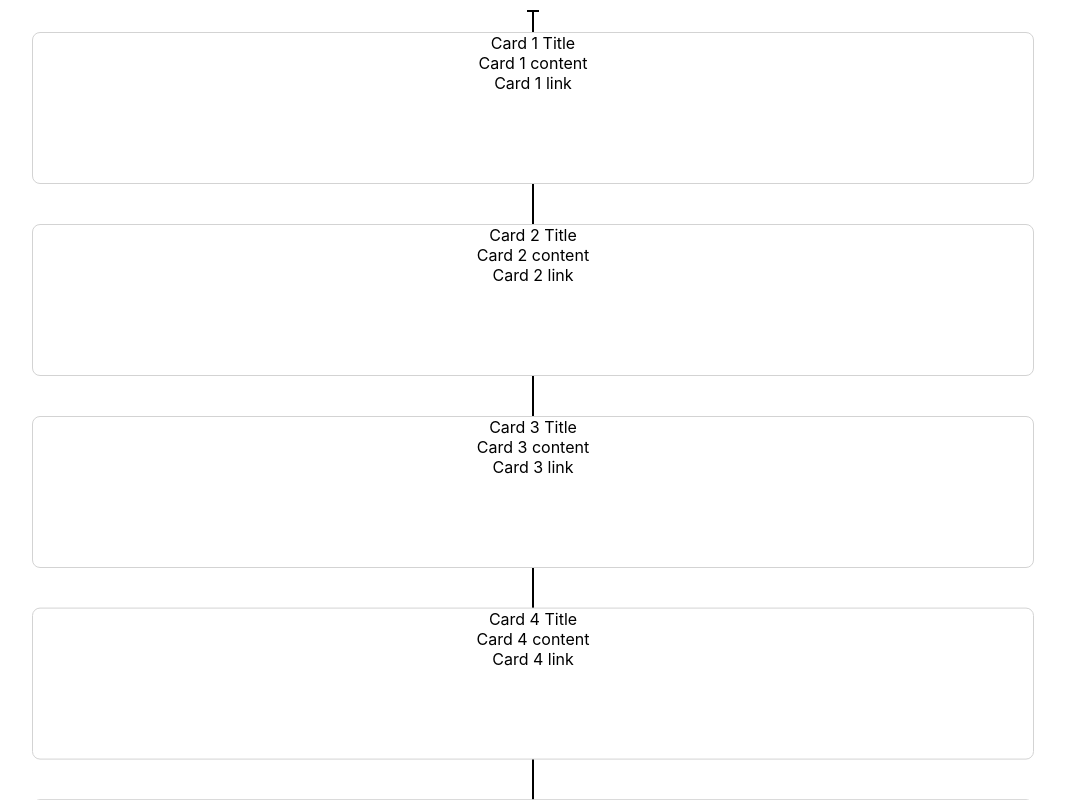
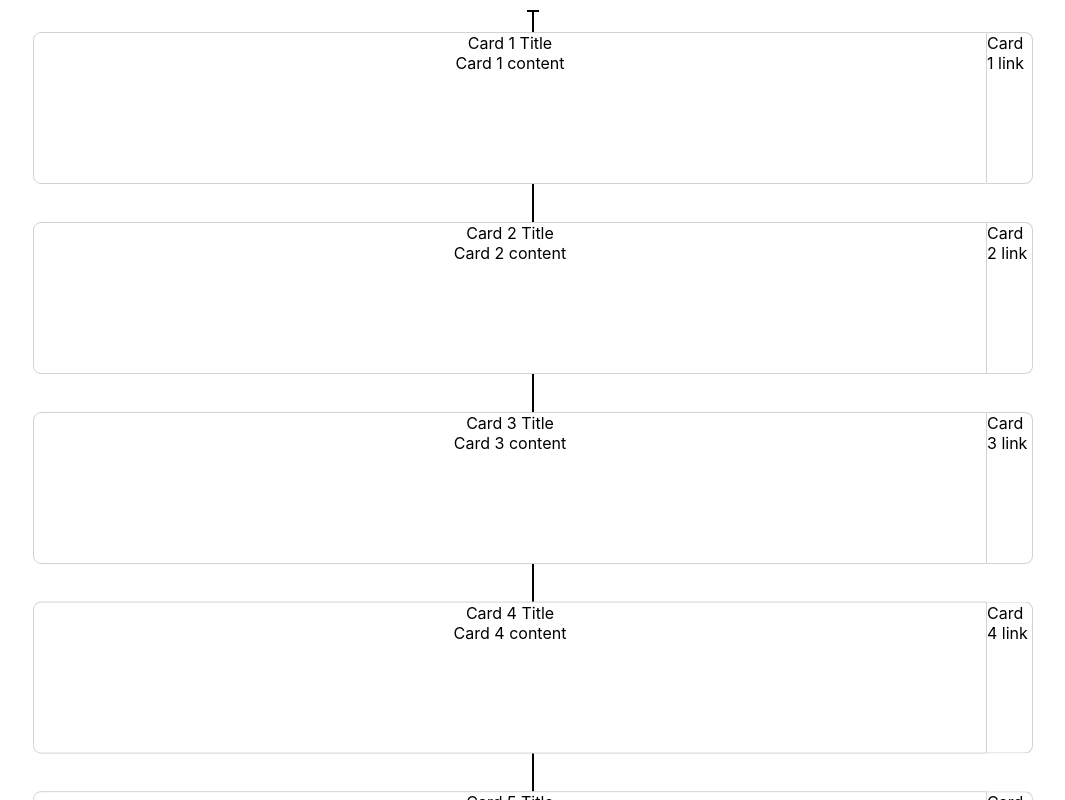
Before and after one commit to danielnichols/danielnichols.github.io, a React app: page / in a window 1280 px wide. Shown: the top 800 px of the page, without its empty margins (107-1172 px from the left). Built offline with nearby package versions, Linux system fonts and the light colour scheme; the HTML template or start-up script is replaced by a standard one.

Commit message:
improved some card styling
Need to work on sizing and responsiveness before content styling

```diff
--- a/src/components/common/Timeline/Timeline.tsx
+++ b/src/components/common/Timeline/Timeline.tsx
@@ -1,6 +1,6 @@
 import React from 'react';
 import {
-  animated, useTrail, interpolate, config,
+  animated, useTrail, interpolate,
 } from 'react-spring';
 import { useMeasure } from 'react-use';
 import styled from 'styled-components';
@@ -31,13 +31,13 @@ const ContentContainerWrapper = styled(animated.div)`
 `;
 
 const ContentContainer = styled(animated.div)`
-  width: 1000px;
-  height: 150px;
-  text-align: center;
-  border: 1px solid lightgrey;
-  border-radius: 8px;
+  /* width: 1000px; */
+  /* height: 150px; */
+  /* text-align: center; */
+  /* border: 1px solid lightgrey; */
+  /* border-radius: 8px; */
   margin-bottom: 50px;
-  background-color: white;
+  /* background-color: white; */
 
   &:first-of-type {
     margin-top: 20px;
--- a/src/components/common/Timeline/TimelineCard/TimelineCard.tsx
+++ b/src/components/common/Timeline/TimelineCard/TimelineCard.tsx
@@ -1,4 +1,5 @@
 import React from 'react';
+import styled from 'styled-components';
 
 import CardContent from './CardContent';
 import CardNavLink from './CardNavLink';
@@ -23,18 +24,45 @@ import CardTitle from './CardTitle';
       - Image (LHD/vert Content)
     - Nav Link
 */
+
+// TODO: Proper card sizing
+
+const CardContainer = styled.div`
+  width: 1000px;
+  height: 150px;
+`;
+const CardBody = styled.div`
+  height: 100%;
+  width: calc(100% - 45px - 3px);
+  float: left;
+  text-align: center;
+  border: 1px solid lightgrey;
+  border-radius: 8px 0px 0px 8px;
+  background-color: white;
+`;
+const CardLinkBody = styled.div`
+  height: 100%;
+  width: 45px;
+  float: left;
+  border: 1px solid lightgrey;
+  border-left: 0px;
+  border-radius: 0px 8px 8px 0px;
+`;
+
 /**
  * Creates a card to be shown on the timeline view. Has multiple options including an image, navigation and vertical sections
  * @param props
  */
 const TimelineCard = props => (
-  <div>
-    <div>
+  <CardContainer>
+    <CardBody>
       <CardTitle>{props.title}</CardTitle>
       <CardContent>{props.content}</CardContent>
-    </div>
-    <CardNavLink>{props.link}</CardNavLink>
-  </div>
+    </CardBody>
+    <CardLinkBody>
+      <CardNavLink>{props.link}</CardNavLink>
+    </CardLinkBody>
+  </CardContainer>
 );
 
 export default TimelineCard;
```
